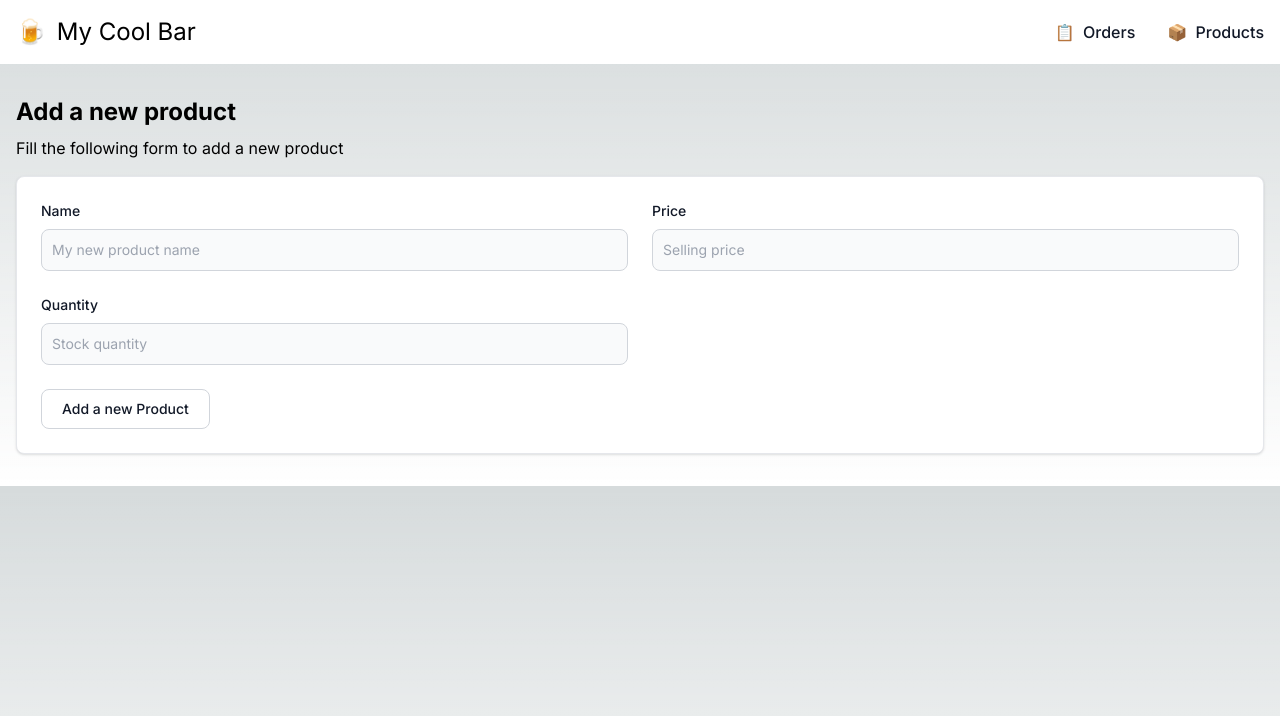
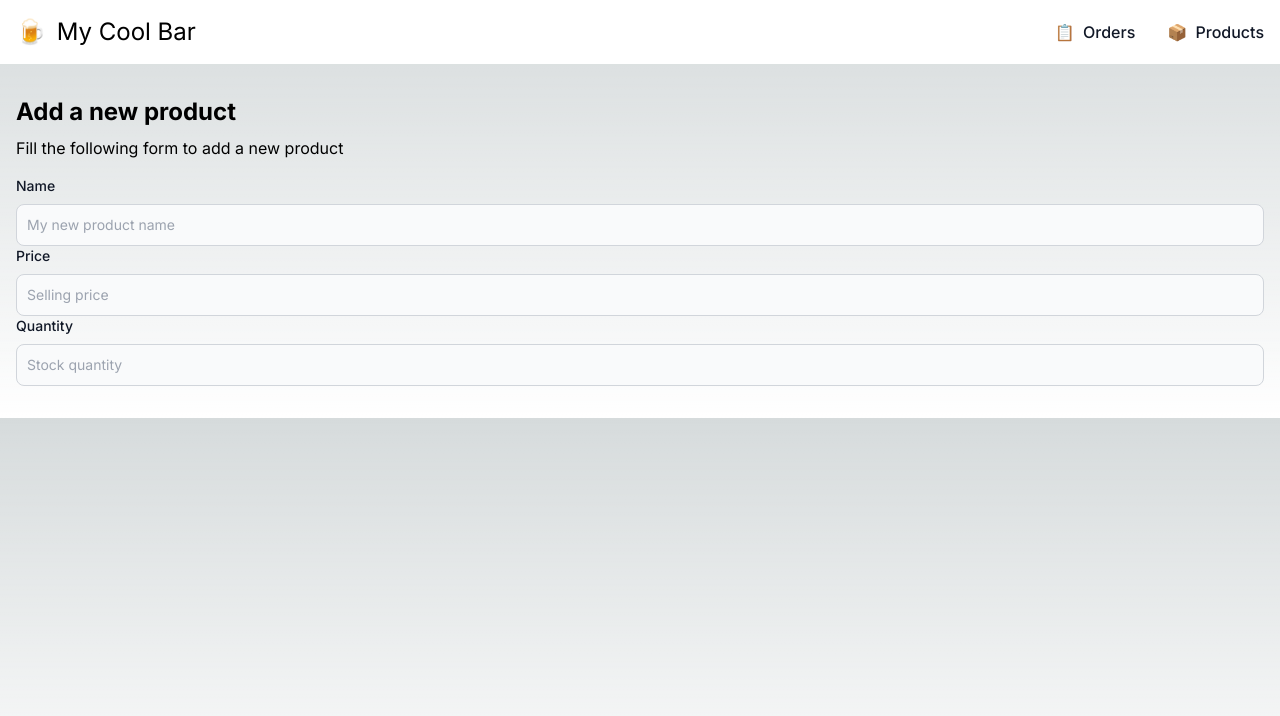
Before and after one commit to yamid-granda/code-challenge, a Next.js app in the folder ui/: page /products/add in a window 1280 px wide. Shown: the top 716 px of the page. Built offline with nearby package versions, Linux system fonts and the light colour scheme.

Commit message:
refactor: UI, Form component remove styles

```diff
--- a/ui/src/components/Form/index.tsx
+++ b/ui/src/components/Form/index.tsx
@@ -5,8 +5,8 @@ import Card from "../Card";
 export default function From(props: Readonly<IFormProps>) {
   const {
     children,
-    actions,
     onSubmit,
+    className,
   } = props
 
   const handleSubmit: FormEventHandler<HTMLFormElement> = (e) => {
@@ -15,11 +15,11 @@ export default function From(props: Readonly<IFormProps>) {
   }
 
   return (
-    <form onSubmit={handleSubmit}>
-      <Card>
-        <div className="grid gap-6 mb-6 md:grid-cols-2">{children}</div>
-        {actions && <div>{actions}</div>}
-      </Card>
+    <form
+      className={className}
+      onSubmit={handleSubmit}
+    >
+      {children}
     </form>
   )
 }
--- a/ui/src/components/Form/types/index.ts
+++ b/ui/src/components/Form/types/index.ts
@@ -1,6 +1,6 @@
 import { PropsWithChildren, ReactNode } from "react";
 
 export interface IFormProps extends PropsWithChildren {
-  actions?: ReactNode
+  className?: string
   onSubmit?: () => void
 }
```
